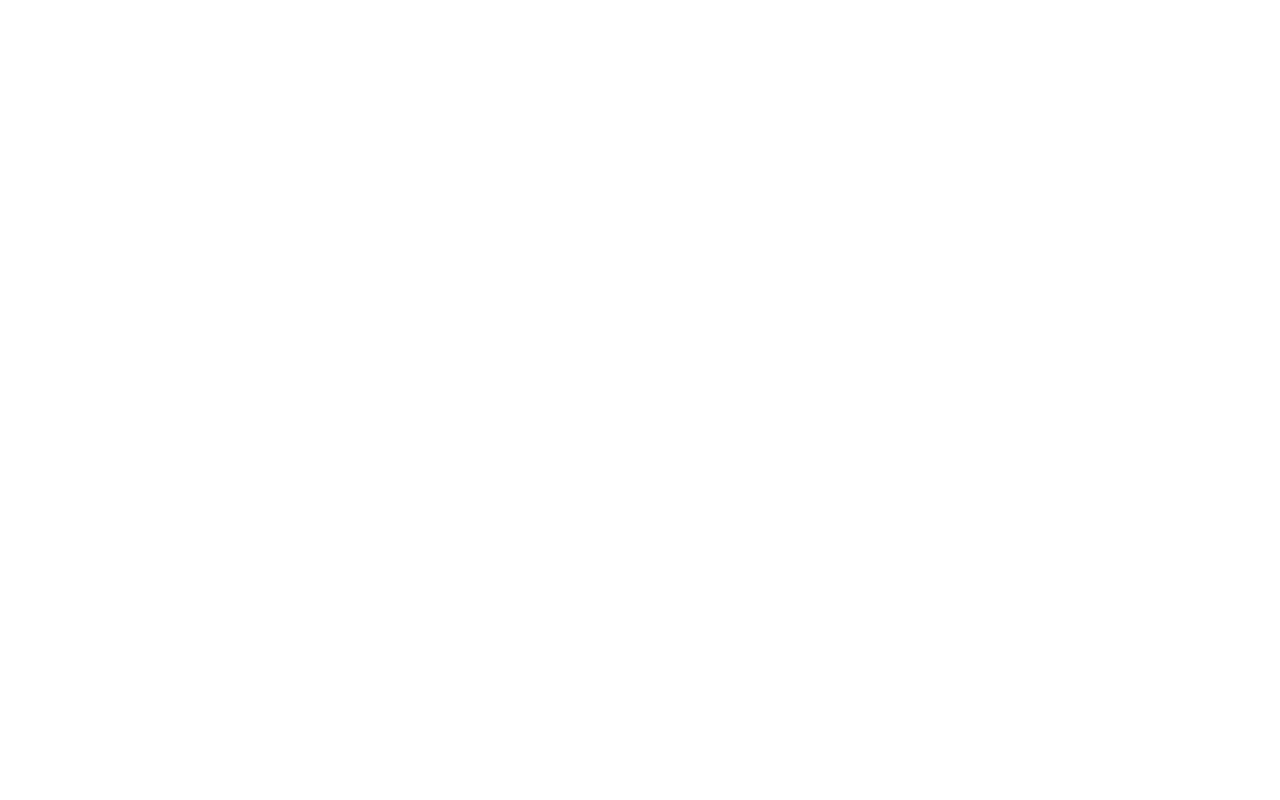
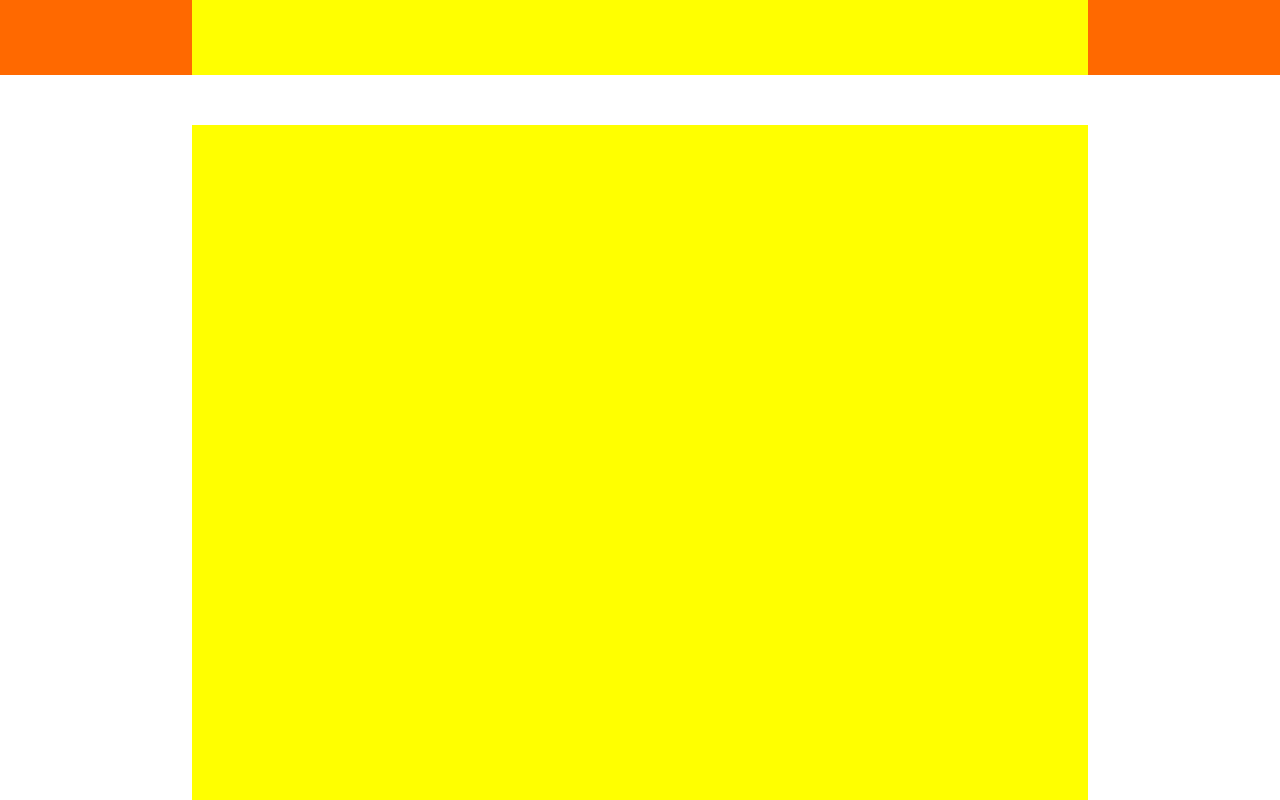
Before and after one commit to ErikaArci99/html-css-boolando, a plain HTML site: page index.html in a window 1280 px wide. Shown: the top 800 px of the page. Drawn offline with Linux system fonts and the light colour scheme; files that its build step writes are made by us from their sources.

Commit message:
[UPD] added general layout

```diff
--- a/css/style.css
+++ b/css/style.css
@@ -0,0 +1,40 @@
+*{
+    margin: 0;
+    border: 0;
+    box-sizing: border-box;
+}
+
+header{
+    background-color: #FF6900;
+    height: 75px;
+}
+
+.container{
+    background-color: yellow;
+    width: 70%;
+    height: 75px;
+}
+
+footer{
+    height: 105px;
+    background-color: #1A1A1A;
+}
+
+.display-flex-justify-center{
+    display: flex;
+    justify-content: center;
+}
+
+
+/* utility */
+.height-1450{
+    height: 1450px;
+}
+
+.margin-top-50{
+    margin-top: 50px;
+}
+
+.margin-bottom-50{
+    margin-bottom: 50px;
+}
--- a/index.html
+++ b/index.html
@@ -4,17 +4,24 @@
     <meta charset="UTF-8">
     <meta name="viewport" content="width=device-width, initial-scale=1.0">
     <title>Boolando</title>
-    <link rel="stylesheet" href="style.css">
+    <link rel="stylesheet" href="./css/style.css">
 </head>
 <body>
-    <header>
+    <header class="display-flex-justify-center">
+        <!-- Menu -->
+        <div class="container">
 
+        </div>
     </header>
-    <main>
+    <main class="display-flex-justify-center">
+        <div class="container height-1450 margin-top-50 margin-bottom-50">
 
+        </div>
     </main>
-    <footer>
+    <footer class="display-flex-justify-center">
+        <div class="container">
 
+        </div>
     </footer>
 </body>
 </html>
```
